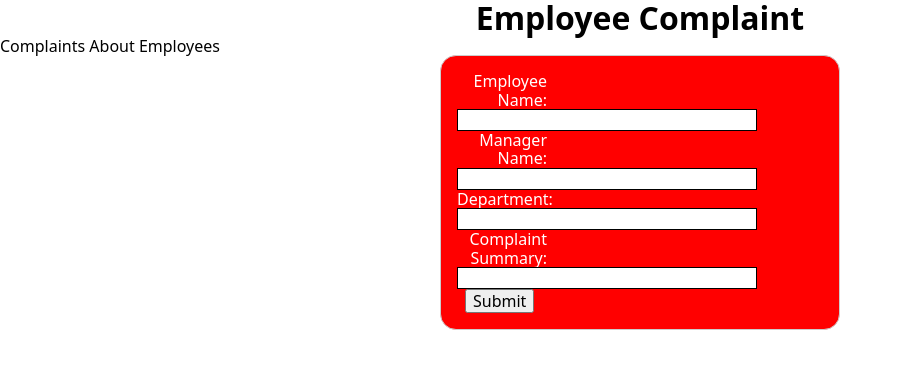
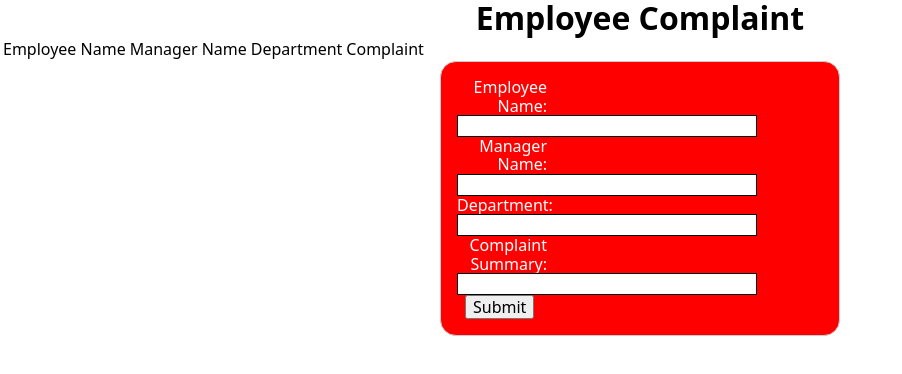
Before and after one commit to swic-cis-177/mt-project-AMKrenning, a website with bundled scripts: page index.html in a window 1280 px wide. Shown: the whole page, without its empty margins (0-902 px from the left). Built offline with nearby package versions, Linux system fonts and the light colour scheme.

Commit message:
Add tbody, thead, td, tr to create table

```diff
--- a/index.html
+++ b/index.html
@@ -17,7 +17,14 @@
     <main>
       <!-- TODO{amkrenning}: Wrap tbody with table tag and include 'thead' -->
       <table>
-        <thead>Complaints About Employees</thead>
+        <thead>
+          <tr>
+            <td>Employee Name</td>
+            <td>Manager Name</td>
+            <td>Department</td>
+            <td>Complaint</td>
+          </tr>
+          </thead>
       <tbody>
         <!-- JS to clone and append 'tr' -->
       </tbody>
```
